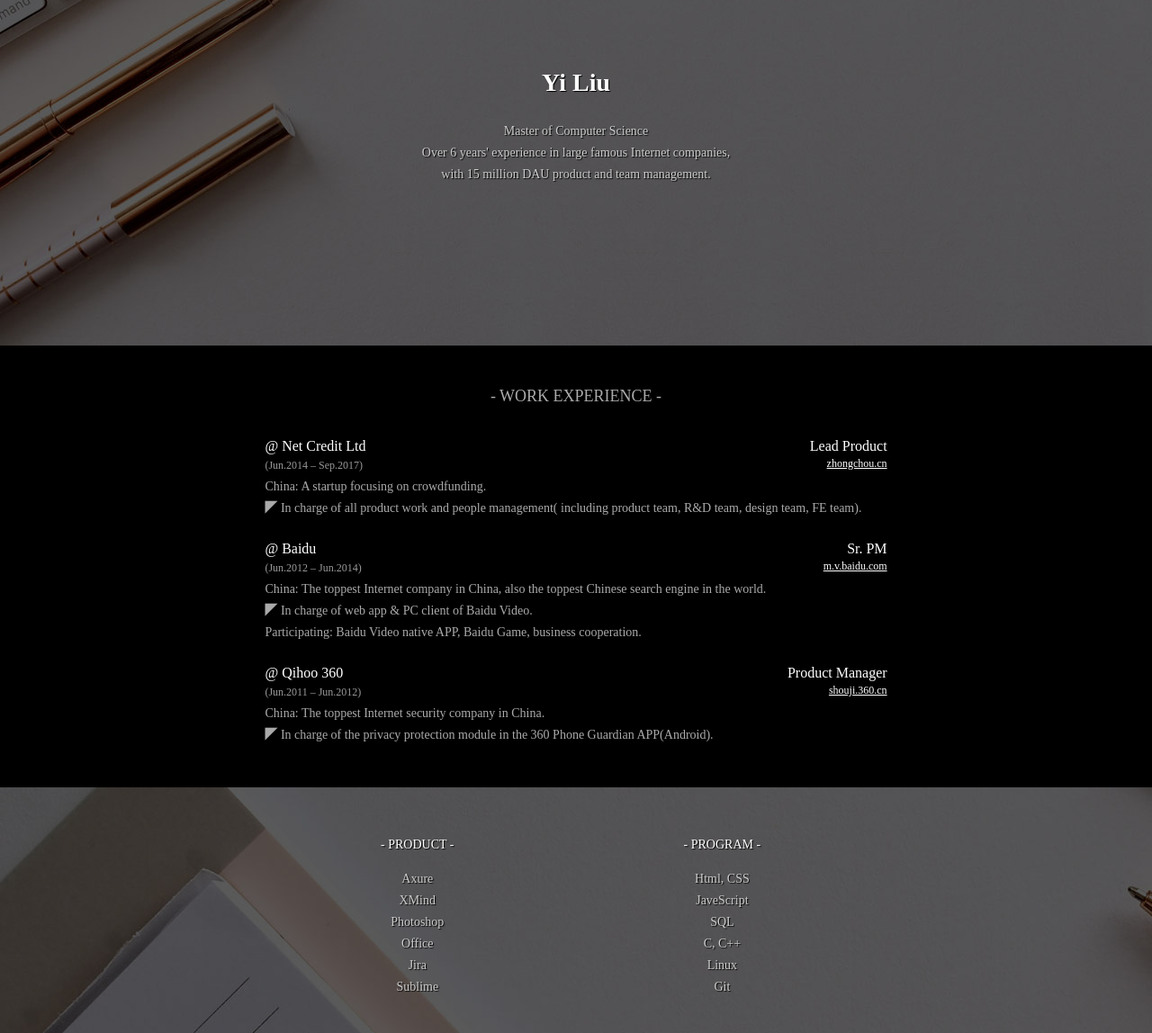
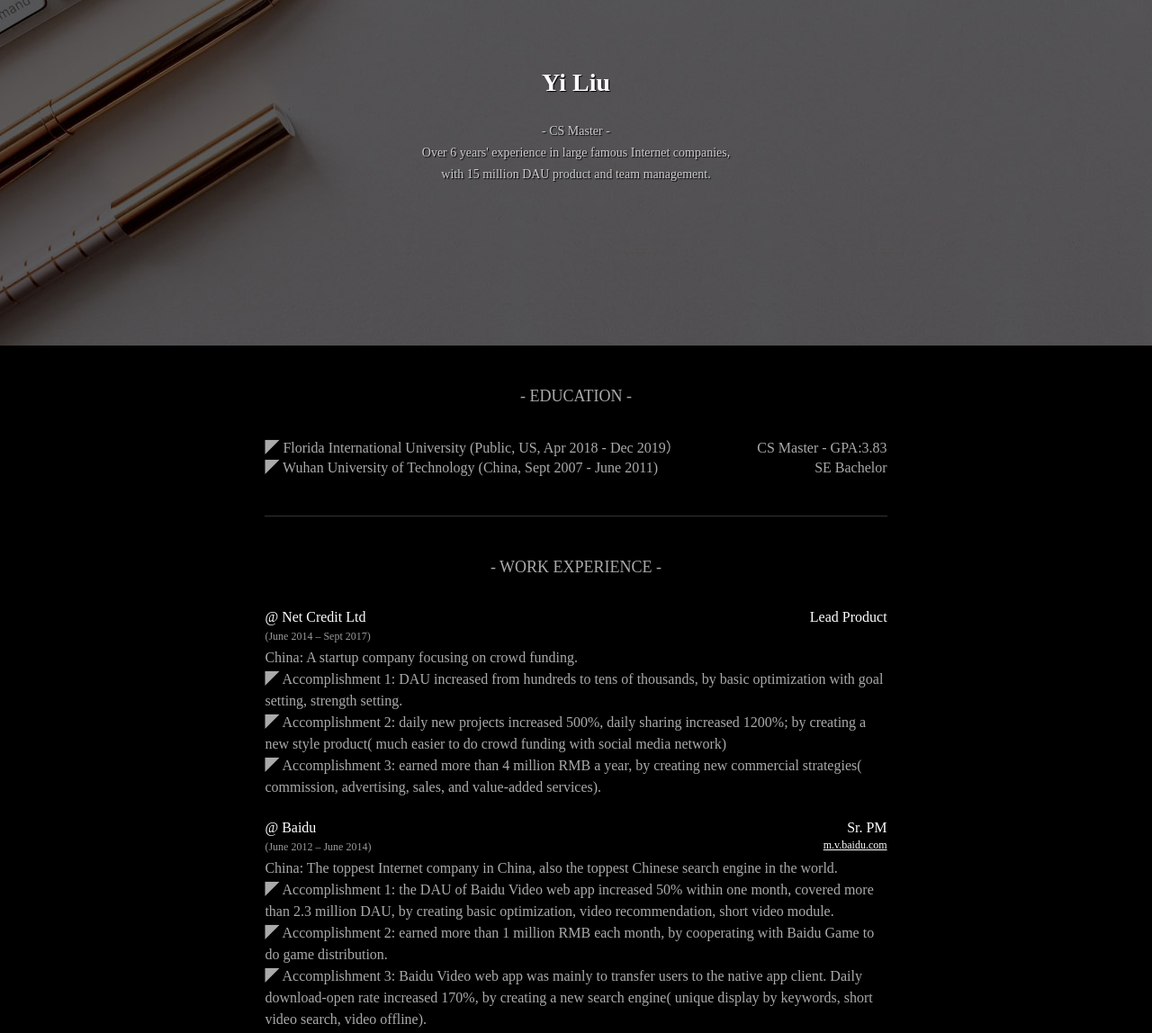
Before and after one commit to ayumiryu/resume, a plain HTML site: page index.html in a window 1280 px wide. Shown: the part 160-1308 px from the top of the page at 90% size. Drawn offline with Linux system fonts and the light colour scheme.

Commit message:
Add files via upload

```diff
--- a/css/index.css
+++ b/css/index.css
@@ -92,7 +92,7 @@
     width: 50%;
     float: left;
 }
-#com_c{
+#com_c1, #com_c2, #com_c3, #com_c4{
 	text-align: left;
     width: 100%;
     float: left;
--- a/css/photo.css
+++ b/css/photo.css
@@ -6,6 +6,15 @@
     width: 100%;
     max-width: 768px;
 
+}
+#re_title{
+	width: 100%;
+	margin:0 auto;
+	color: #aaa;
+	font-size: 18px;
+	text-align: center;
+	padding-top: 46px;
+	padding-bottom: 36px;
 }
 #gallery{
 	height: auto;
--- a/index.html
+++ b/index.html
@@ -31,11 +31,23 @@
       <div id="athena_me">
         <font id="me_h1" font-size="28px"><h1>Yi Liu</h1></font>
         <font style="color: #ccc"><p>
-          Master of Computer Science<br/>
+          - CS Master -<br/>
           Over 6 years' experience in large famous Internet companies, with 15 million DAU product and team management.
         </p></font>
       </div>
     </div>
+</div>
+
+ <div id="workp">
+  <div id="work">
+   <div id="re_title">- EDUCATION -</div>
+     <div id="com_n">
+      <div id="com_e"> ◤ Florida International University (Public, US, Apr 2018 - Dec 2019）<br/>
+      ◤ Wuhan University of Technology (China, Sept 2007 - June 2011)</div>
+      <div id="com_m">CS Master - GPA:3.83<br/>SE Bachelor</div>
+    </div>
+  </div>
+    <div id="borderline"></div>
 </div>
 
 <div id="workp">
@@ -46,29 +58,39 @@
       <div id="com_n">
         <div id="com_l">@ Net Credit Ltd</div>
         <div id="com_r">Lead Product</div>
-        <div id="com_l" style="font-size: 12px;color:#999;line-height: 0px"><p>(Jun.2014 – Sep.2017)</p></div>
-        <div id="com_r"><a href="https://www.zhongchou.cn" style="text-decoration: underline;color:white;font-size: 12px">zhongchou.cn</a></div>
-        <div id="com_c">China: A startup focusing on crowdfunding.<br/>◤ In charge of  all product work and people  management( including product team, R&D team, design team, FE team).</div>
+        <div id="com_l" style="font-size: 12px;color:#999;line-height: 0px"><p>(June 2014 – Sept 2017)</p></div>
+        <div id="com_r"><a href="https://www.zhongchou.cn" style="text-decoration: underline;color:white;font-size: 12px"></a></div>
+        <div id="com_c1">
+China: A startup company focusing on crowd funding. <br/>
+◤ Accomplishment 1: DAU increased from hundreds to tens of thousands, by basic optimization with goal setting, strength setting.<br/>◤  Accomplishment 2: daily new projects increased 500%, daily sharing increased 1200%; by creating a new style product( much easier to do crowd funding with social media network)<br/>◤ Accomplishment 3: earned more than 4 million RMB a year, by creating new commercial strategies( commission, advertising, sales, and value-added services).
+
+        </div>
       </div>
 
       <div id="com_n">
         <div id="com_l">@ Baidu</div>
         <div id="com_r">Sr. PM</div>
-        <div id="com_l" style="font-size: 12px;color:#999;line-height: 0px"><p>(Jun.2012 – Jun.2014)</p></div>
+        <div id="com_l" style="font-size: 12px;color:#999;line-height: 0px"><p>(June 2012 – June 2014)</p></div>
         <div id="com_r"><a href="https://m.v.baidu.com" style="text-decoration: underline;color:white;font-size: 12px">m.v.baidu.com</a></div>
-        <div id="com_c">China: The toppest Internet company in China, also the toppest Chinese search engine in the world.<br/>
-◤ In charge of  web app & PC client of Baidu Video.<br/>
-Participating: Baidu Video native APP, Baidu Game, business cooperation.</div>
+        <div id="com_c2">
+China: The toppest Internet company in China, also the toppest Chinese search engine in the world.<br/>
+◤ Accomplishment 1: the DAU of Baidu Video web app increased 50% within one month, covered more than 2.3 million DAU, by creating basic optimization, video recommendation, short video module.<br/>
+◤ Accomplishment 2: earned more than 1 million RMB each month, by cooperating with Baidu Game to do game distribution.<br/>
+◤ Accomplishment 3: Baidu Video web app was mainly to transfer users to the native app client. Daily download-open rate increased 170%, by creating a new search engine( unique display by keywords, short video search, video offline).
+
+        </div>
       </div>
 
       <div id="com_n">
         <div id="com_l">@ Qihoo 360 </div>
         <div id="com_r">Product Manager</div>
-        <div id="com_l" style="font-size: 12px;color:#999;line-height: 0px"><p>(Jun.2011 – Jun.2012)</p></div>
+        <div id="com_l" style="font-size: 12px;color:#999;line-height: 0px"><p>(June 2011 – June 2012)</p></div>
         <div id="com_r"><a href="https://shouji.360.cn" style="text-decoration: underline;color:white;font-size: 12px">shouji.360.cn</a></div>
-        <div id="com_c">China: The toppest Internet security company in China.<br/>
-◤ In charge of  the privacy protection module in the 360 Phone Guardian APP(Android).</div>
-
+        <div id="com_c3">
+China: The toppest Internet security company in China.<br/>
+◤ Accomplishment 1: increased 1 million DAU, by creating a new function(privacy protection) in 360 Phone Guardian APP.<br/>
+◤ Accomplishment 2: click rate of application distribution increased more than 40%, users’ average daily usage time increased more than 30 minutes, by creating a new personalized recommendation system( for PC Flash Game).
+        </div>
       </div>
     </div>
 
@@ -109,7 +131,7 @@ Participating: Baidu Video native APP, Baidu Game, business cooperation.</div>
 
      <div id="com_n">
 
-      <div id="com_c"> ◤ Fluent in both Chinese and English
+      <div id="com_c4"> ◤ Fluent in both Chinese and English
         <br/>◤ Hobby: Painting & Design, Travel, Fitness, Video game, Cross talk<br/>◤ Award: # international & intercultural goodwill award; # academic excellence award
 
       </div>
@@ -118,22 +140,12 @@ Participating: Baidu Video native APP, Baidu Game, business cooperation.</div>
   <div id="borderline"></div>
 </div>
 
-<div id="workp">
-  <div id="work">
-   <div id="re_title">- EDUCATION -</div>
-     <div id="com_n">
-      <div id="com_e"> ◤ Florida International University (Public, US, Apr.2018 - Dec.2019, GPA:3.83）</div>
-      <div id="com_m">CS Master</div>
-      <div id="com_e"> ◤ Beihang University (985, China, Sep.2011 - Dec.2012）</div>
-      <div id="com_m">SE Master</div>
-      <div id="com_e"> ◤ Wuhan University of Technology (211, China, Sep.2007 - Jun.2011)</div>
-      <div id="com_m">SE Bachelor</div>
-    </div>
-  </div>
-</div>
+
 
 
 <div style="height: 60px;width:100%"></div>
+  <script type="text/javascript" src="js/index.js"></script>
+
 </body>
 
 </html>
--- /dev/null
+++ b/js/index.js
@@ -0,0 +1,23 @@
+ //document.getElementById("box").style.width="100px";
+
+
+	// if(document.getElementById('box').offsetWidth < "100px"){
+	// document.getElementById('box').style.width = "100%";}
+var db1 = document.getElementById('com_e');
+var db2 = document.getElementById('com_m');
+var db3 = document.getElementById('com_c1');
+var db4 = document.getElementById('com_c2');
+var db5 = document.getElementById('com_c3');
+var db6 = document.getElementById('com_c4');
+
+
+if(document.body.clientWidth > 768){
+	db1.style.fontSize = "16px";
+
+	db2.style.fontSize = "16px";
+
+	db3.style.fontSize = "16px";
+	db4.style.fontSize = "16px";
+	db5.style.fontSize = "16px";
+	db6.style.fontSize = "16px";
+}
```
Also changed, not shown: photo.html (+2 -0 lines).
